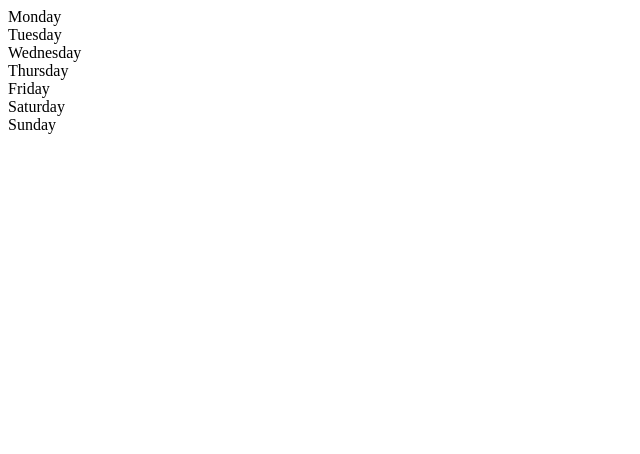
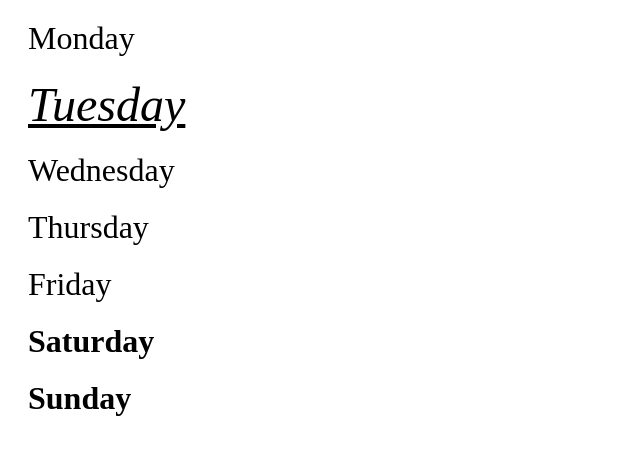
Before and after one commit to Tsukioshio/Module_two_JavaScript, a plain HTML site: page index.html in a window 1280 px wide. Shown: the whole page, without its empty margins (0-640 px from the left). Drawn offline with nearby package versions, Linux system fonts and the light colour scheme; files that its build step writes are made by us from their sources; the site is published under a folder, as on GitHub Pages, so addresses that start at the root find nothing.

Commit message:
'изменено'

```diff
--- a/index.html
+++ b/index.html
@@ -6,7 +6,7 @@
     <meta name="viewport" content="width=device-width, initial-scale=1.0">
     <title>Document</title>
     <script src="script.js"></script>
-    <link rel="stylesheet" href="/sass/style.css">
+    <link rel="stylesheet" href="./style.css">
 </head>
 <body>
 
```
